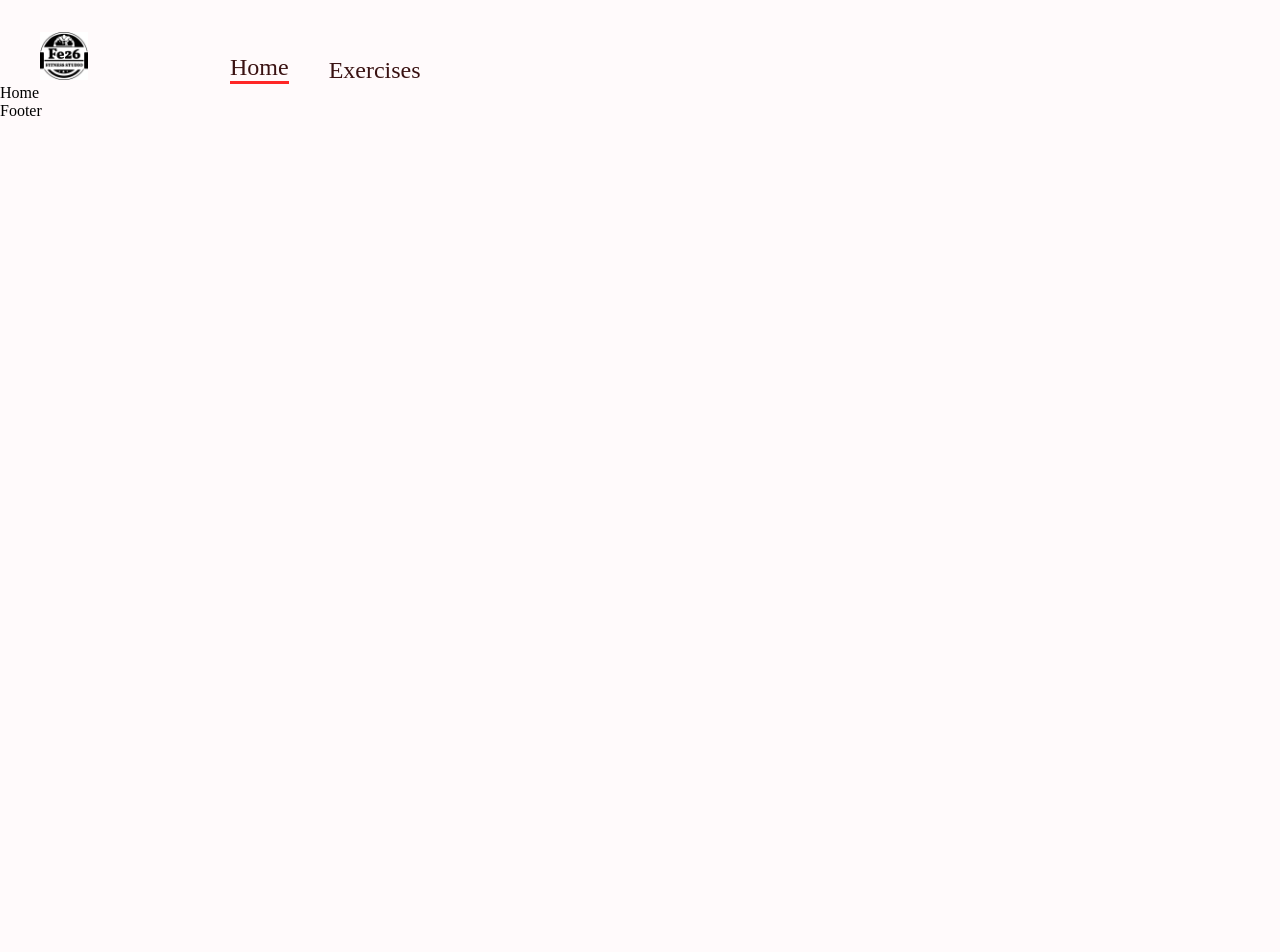
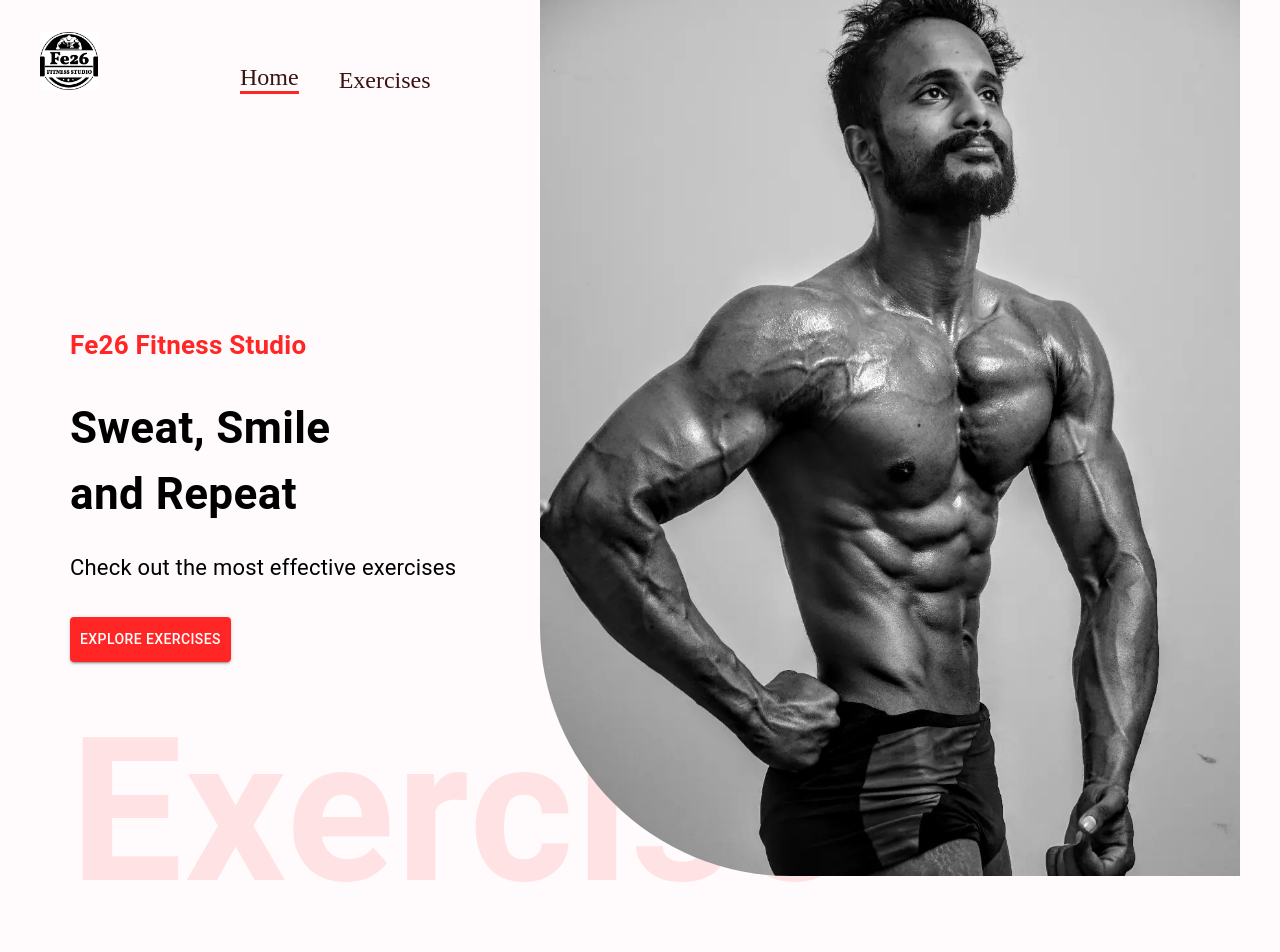
Before and after one commit to likhitgiradkar1995/Gym-App, a React (Create React App) app: page / in a window 1280 px wide. Shown: the top 952 px of the page. Before the commit the page ends 800 px from the top, so only its background shows below. Built offline with nearby package versions, Linux system fonts and the light colour scheme.

Commit message:
Added banner ui and home page ui changes

```diff
--- a/src/App.css
+++ b/src/App.css
@@ -59,6 +59,7 @@ body {
   width: 700px;
   height: 900px;
   margin-top: -330px;
+  border-bottom-left-radius: 250px;
 }
 
 .exercise-card {
--- /dev/null
+++ b/src/components/Exercises.js
@@ -0,0 +1,7 @@
+import React from "react";
+
+const Exercises = () => {
+  return <div>Exercises</div>;
+};
+
+export default Exercises;
--- /dev/null
+++ b/src/components/HeroBanner.js
@@ -0,0 +1,47 @@
+import { Box, Button, Typography } from "@mui/material";
+import React from "react";
+import heroBannerImage from "../assets/assets/images/pritam-sir-photo.webp";
+const HeroBanner = () => {
+  return (
+    <Box
+      sx={{ mt: { lg: "212px", xs: "70px" }, ml: { sm: "50px" } }}
+      position="relative"
+      p="20px"
+    >
+      <Typography color="#FF2625" fontWeight="600" fontSize="26px">
+        Fe26 Fitness Studio
+      </Typography>
+
+      <Typography
+        fontWeight={700}
+        sx={{ fontSize: { lg: "44px", xs: "40px" } }}
+        mb="23px"
+        mt="30px"
+      >
+        Sweat, Smile <br /> and Repeat
+      </Typography>
+      <Typography fontSize="22px" lineHeight="35px" mb={4}>
+        Check out the most effective exercises
+      </Typography>
+      <Button
+        variant="contained"
+        color="error"
+        href="#exercises"
+        sx={{ backgroundColor: "#ff2625", padding: "10px" }}
+      >
+        Explore Exercises
+      </Button>
+      <Typography
+        fontWeight={600}
+        color="#ff2625"
+        sx={{ opacity: 0.1, display: { lg: "block", xs: "none" } }}
+        fontSize="200px"
+      >
+        Exercise
+      </Typography>
+      <img src={heroBannerImage} alt="hero-image" className="hero-banner-img" />
+    </Box>
+  );
+};
+
+export default HeroBanner;
--- a/src/components/Navbar.js
+++ b/src/components/Navbar.js
@@ -17,8 +17,8 @@ const Navbar = () => {
       <Link to="/">
         <img
           src={gymLogo}
-          aly="logo"
-          style={{ width: "48px", height: "48px", margin: "0 20px" }}
+          alt="logo"
+          style={{ width: "58px", height: "58px", margin: "0 20px" }}
         />
       </Link>
       <Stack direction="row" gap="40px" fontSize="24px" alignItems="flex-end">
--- /dev/null
+++ b/src/components/SearchExercises.js
@@ -0,0 +1,7 @@
+import React from "react";
+
+const SearchExercises = () => {
+  return <div>SearchExercises</div>;
+};
+
+export default SearchExercises;
--- a/src/pages/Home.js
+++ b/src/pages/Home.js
@@ -1,7 +1,17 @@
+import { Box } from "@mui/material";
 import React from "react";
+import HeroBanner from "../components/HeroBanner";
+import SearchExercises from "../components/SearchExercises";
+import Exercises from "../components/Exercises";
 
 const Home = () => {
-  return <div>Home</div>;
+  return (
+    <Box>
+      <HeroBanner />
+      <SearchExercises />
+      <Exercises />
+    </Box>
+  );
 };
 
 export default Home;
```
Also changed, not shown: src/assets/assets/images/pritam-sir-photo.webp (added).
